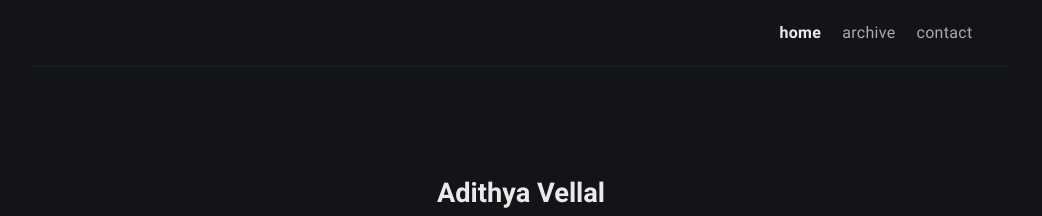
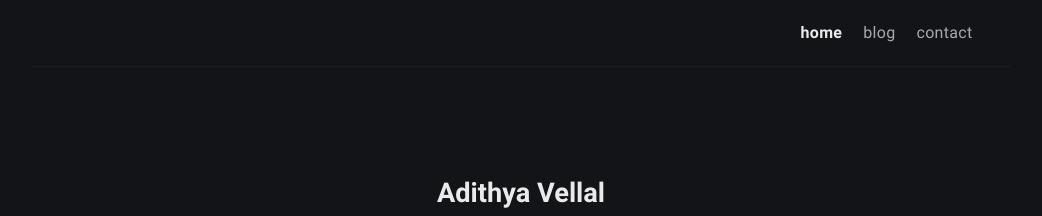
Before and after one commit to avellal14/avellal14.github.io, a Jekyll site: the page built from index.md, in a window 1280 px wide. Shown: the top 216 px of the page, without its empty margins (119-1161 px from the left). Built offline with Jekyll 4.4.1, drawn with Linux system fonts in a browser that asks for light colours.

Commit message:
Update menus.yml

```diff
--- a/_data/menus.yml
+++ b/_data/menus.yml
@@ -2,8 +2,8 @@
   url: /
   external: false
 
-- title: archive
-  url: /archive/
+- title: blog
+  url: /blog/
   external: false
 
 - title: contact
```
